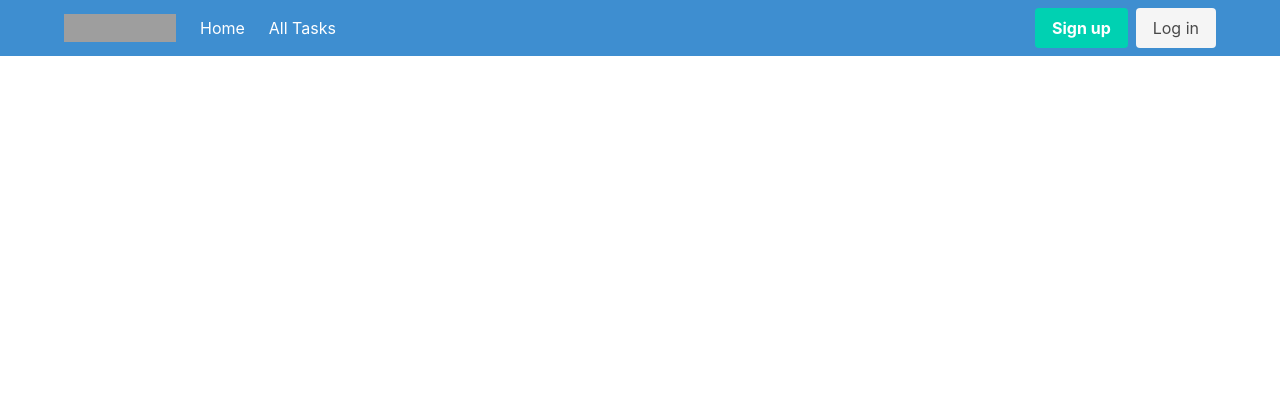
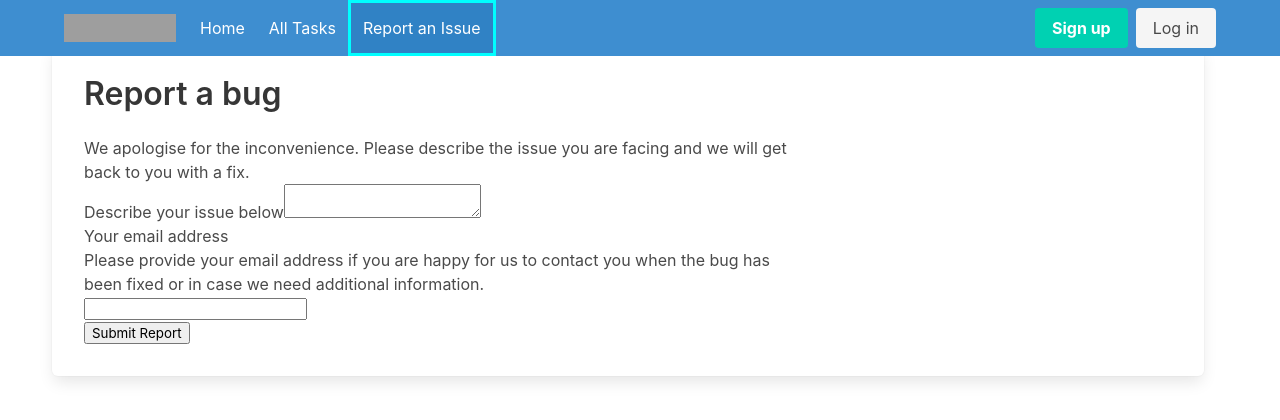
Before and after one commit to NaveenaKota/MyPorjectwork, a Vue app in the folder client/: page /Issues in a window 1280 px wide. Shown: the top 420 px of the page. Built offline with nearby package versions, Linux system fonts and the light colour scheme; grey boxes are pictures that could not be loaded.

Commit message:
Added report bug functionality

```diff
--- a/client/src/components/Nav.vue
+++ b/client/src/components/Nav.vue
@@ -30,6 +30,9 @@ const isOpen = ref(false);
         <div class="navbar-start">
           <router-link class="navbar-item" to="/">Home</router-link>
           <router-link class="navbar-item" to="/assignedtasks">All Tasks</router-link>
+           <router-link class="navbar-item" to = /Issues>
+             Report an Issue
+           </router-link>
           <!-- <div class="navbar-item has-dropdown is-hoverable">
             <a class="navbar-link">Tasks</a>
             <div class="navbar-dropdown">
--- a/client/src/models/user.ts
+++ b/client/src/models/user.ts
@@ -19,7 +19,7 @@ export const list: User[] = [
         handle: 'naveena',
         password: 'password',
         email: 'naveenakota14@gmail.com',
-        pic: 'https://randomuser.me/api/portraits/men/1.jpg',
+        pic: 'https://randomuser.me/api/portraits/women/1.jpg',
         id: 1,
         tasks:([
             { title: 'Add some more features',dueDate:'04/21/2022', isCompleted: false, assignedBy: "Bharath" },
--- /dev/null
+++ b/client/src/pages/Issue.vue
@@ -0,0 +1,39 @@
+<script setup lang="ts">
+import { ref } from 'vue'
+const clientInfo = ref('');
+const email = ref('');
+function reset(){
+    clientInfo.value = '';
+    email.value = ''
+}
+</script>
+
+<template>
+    <div class="container columns is-centered">
+        <form class="box">
+        <div class="column is-two-thirds">
+            <h1 class="title">Report a bug</h1>
+            <p>We apologise for the inconvenience. Please describe the issue you are facing and we will get back to you with a fix.</p>
+		<fieldset>
+			<label for='issue-description'>Describe your issue below</label>
+			<textarea id='issue-description' name='issue-description'></textarea>
+		</fieldset>
+        <fieldset>
+			<label for='email'>Your email address</label>
+			<p class='helper'>Please provide your email address if you are happy for us to contact you when the bug has been fixed or in case we need additional information.</p>
+			<input type="email" id='email' name='email'>
+		</fieldset>
+        <input type="hidden" id="client-info" name="client-info" value=''>
+		<noscript>
+			<input type="hidden" id="javascript-disabled" name="javascript-disabled" value="true">
+		</noscript>
+
+		    <button type="submit" @click="reset">Submit Report</button>
+
+        </div>
+        </form>
+    </div>
+</template>
+
+<style scoped>
+</style>
--- a/client/src/pages/Task.vue
+++ b/client/src/pages/Task.vue
@@ -80,7 +80,7 @@ function taskHandler(this: any, currentTab : any){
                 </div>
               </form>
             </div>
-    <br><h1><b>View Exiating Task</b></h1><br>
+    <br><h1><b>View Existing Task</b></h1><br>
     <div class="container">
       <div class="columns">
         <div class="column">
--- a/client/src/router/index.ts
+++ b/client/src/router/index.ts
@@ -5,15 +5,17 @@ import Generic from '../pages/Generic.vue';
 import Login from '../pages/Login.vue';
 import Tasks from '../pages/Task.vue';
 import SignUp from '../pages/SignUp.vue';
+import Issues from '../pages/Issue.vue';
 import session from "../models/session";
 
 const routes: RouteRecordRaw[] = [
   { path: '/', component: Home },
   { path: '/home', component: Home },
-  { path: '/about', component: Generic, props: { title: 'About Page!' } },
-  { path: '/contact', component: Generic, props: { title: 'Contact Page!' } },
   { path: '/login', component: Login },
   { path: '/signup', component: SignUp },
+  { path: '/Issues', component: Issues },
+  { path: '/Issues', component: SignUp },
+  { path: '/Issues/submit', component: SignUp },
   { path: '/assignedtasks', component: Tasks },
 
 ]
```
Also changed, not shown: client/src/pages/SignUp.vue (line endings or trailing spaces).
